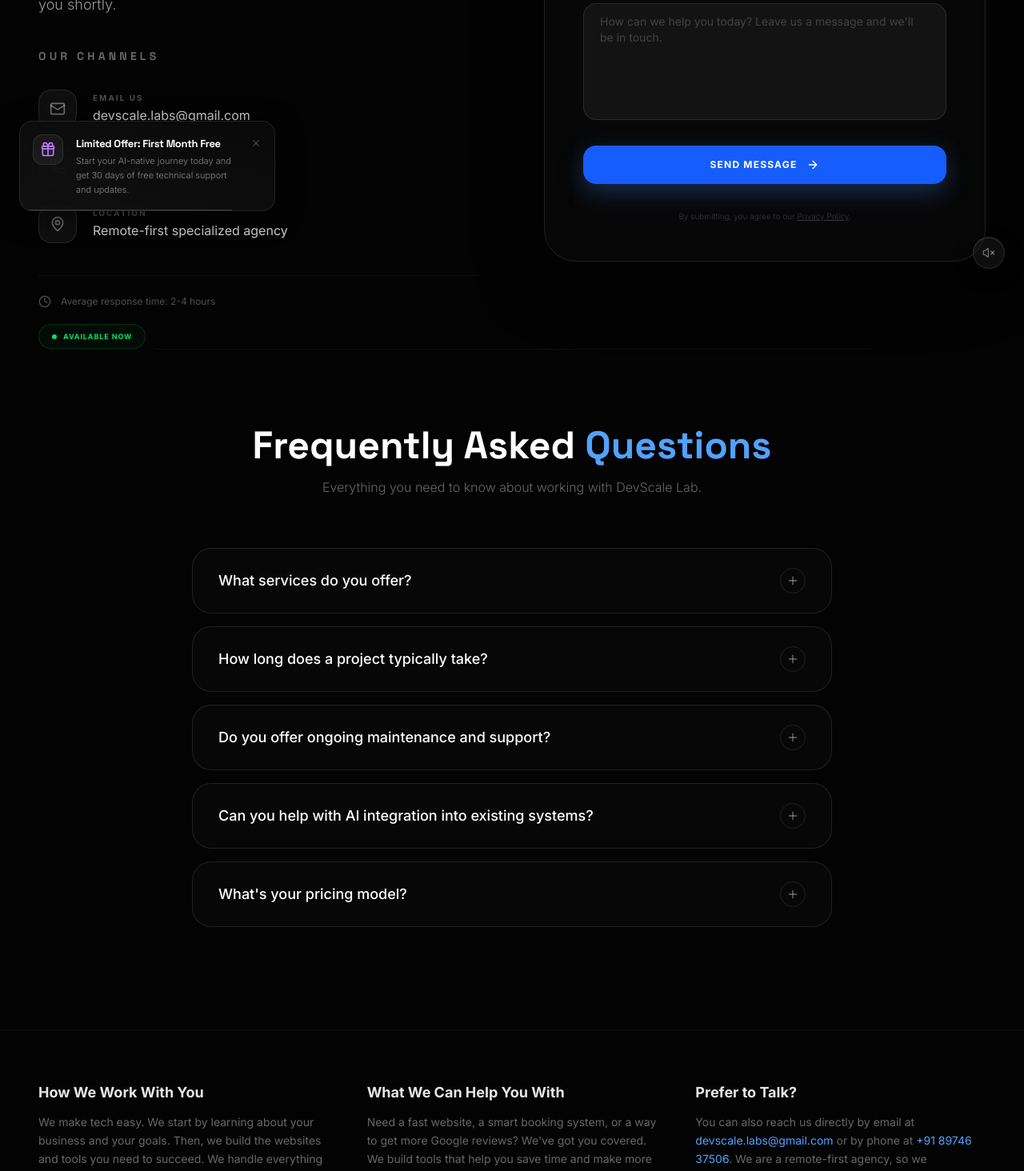
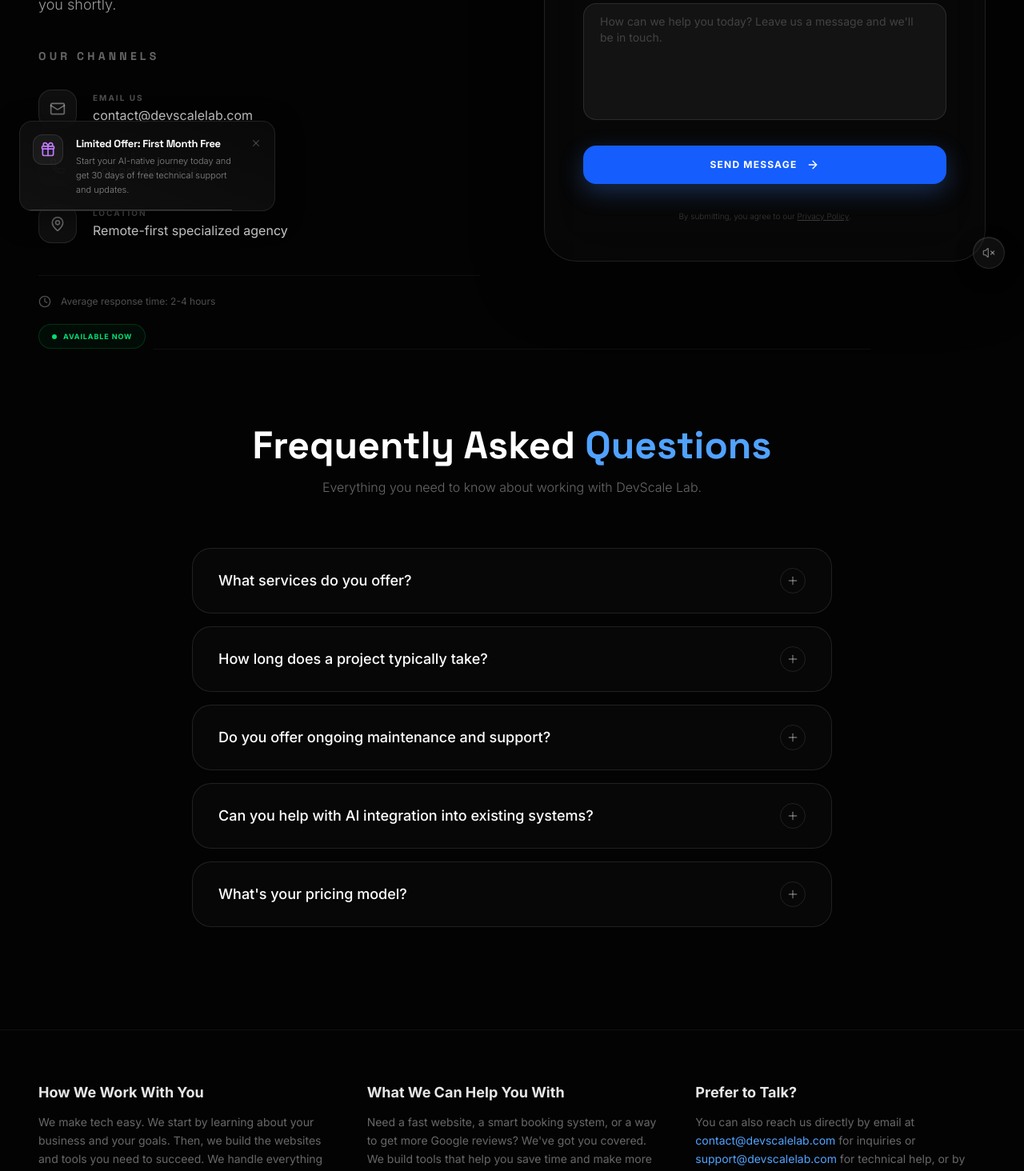
Before and after one commit to Sayan-CtrlZ/Devscale, a Next.js app: page /contact in a window 1280 px wide. Shown: the part 440-1904 px from the top of the page at 80% size. Built offline with nearby package versions, Linux system fonts and the light colour scheme.

Commit message:
emails updated

```diff
--- a/src/app/book/page.tsx
+++ b/src/app/book/page.tsx
@@ -246,7 +246,7 @@
                             <div>
                                 <h3 className="font-bold mb-1 text-black dark:text-white transition-colors">Direct Inquiry</h3>
                                 <p className="text-xs text-black/40 dark:text-white/40 mb-3 transition-colors">Skip the form and send us a direct brief via email.</p>
-                                <a href="mailto:devscale.labs@gmail.com" className="text-sm text-blue-600 dark:text-blue-400 font-bold hover:text-blue-700 dark:hover:text-blue-300 transition-colors">devscale.labs@gmail.com</a>
+                                <a href="mailto:contact@devscalelab.com" className="text-sm text-blue-600 dark:text-blue-400 font-bold hover:text-blue-700 dark:hover:text-blue-300 transition-colors">contact@devscalelab.com</a>
                             </div>
                         </div>
 
@@ -257,7 +257,7 @@
                             <div>
                                 <h3 className="font-bold mb-1 text-black dark:text-white transition-colors">Technical Support</h3>
                                 <p className="text-xs text-black/40 dark:text-white/40 mb-3 transition-colors">Already building with us? Get dedicated technical support.</p>
-                                <a href="mailto:devscale.labs@gmail.com" className="text-sm text-blue-600 dark:text-blue-400 font-bold hover:text-blue-700 dark:hover:text-blue-300 transition-colors">devscale.labs@gmail.com</a>
+                                <a href="mailto:support@devscalelab.com" className="text-sm text-blue-600 dark:text-blue-400 font-bold hover:text-blue-700 dark:hover:text-blue-300 transition-colors">support@devscalelab.com</a>
                             </div>
                         </div>
                     </div>
--- a/src/app/contact/page.tsx
+++ b/src/app/contact/page.tsx
@@ -130,7 +130,7 @@
                             </div>
                             <div>
                                 <h3 className="text-[10px] uppercase tracking-[0.2em] font-bold text-black/30 dark:text-white/30 mb-0.5 transition-colors">Email Us</h3>
-                                <a href="mailto:devscale.labs@gmail.com" className="text-base text-black/80 dark:text-white/80 hover:text-black dark:hover:text-white transition-colors">devscale.labs@gmail.com</a>
+                                <span className="text-base text-black/80 dark:text-white/80 transition-colors">contact@devscalelab.com</span>
                             </div>
                         </div>
 
@@ -287,7 +287,7 @@
                     <div>
                         <h3 className="text-lg font-bold mb-3 text-black/90 dark:text-white/90 transition-colors">Prefer to Talk?</h3>
                         <p className="text-black/40 dark:text-white/40 text-sm leading-relaxed transition-colors">
-                            You can also reach us directly by email at <a href="mailto:devscale.labs@gmail.com" className="text-blue-600 dark:text-blue-400 hover:text-blue-700 dark:hover:text-blue-300 transition-colors">devscale.labs@gmail.com</a> or by phone at <a href="tel:+918974637506" className="text-blue-600 dark:text-blue-400 hover:text-blue-700 dark:hover:text-blue-300 transition-colors">+91 89746 37506</a>. We are a remote-first agency, so we collaborate with clients worldwide across all time zones.
+                            You can also reach us directly by email at <span className="text-blue-600 dark:text-blue-400">contact@devscalelab.com</span> for inquiries or <span className="text-blue-600 dark:text-blue-400">support@devscalelab.com</span> for technical help, or by phone at <a href="tel:+918974637506" className="text-blue-600 dark:text-blue-400 hover:text-blue-700 dark:hover:text-blue-300 transition-colors">+91 89746 37506</a>. We are a remote-first agency, so we collaborate with clients worldwide across all time zones.
                         </p>
                     </div>
                 </div>
--- a/src/app/privacy/page.tsx
+++ b/src/app/privacy/page.tsx
@@ -65,7 +65,7 @@
 
                     <section className="mt-8 pt-8 border-t border-black/10 dark:border-white/10 transition-colors">
                         <p>If you have any questions about this Privacy Policy, the practices of this site, or your dealings with DevScale Lab, please contact us at:</p>
-                        <p className="mt-2 text-black dark:text-white font-medium transition-colors">devscale.labs@gmail.com</p>
+                        <p className="mt-2 text-black dark:text-white font-medium transition-colors">contact@devscalelab.com</p>
                     </section>
                 </div>
             </div>
--- a/src/app/robots.ts
+++ b/src/app/robots.ts
@@ -7,7 +7,7 @@
         rules: {
             userAgent: '*',
             allow: '/',
-            disallow: ['/private/'],
+            disallow: ['/private/', '/cdn-cgi/'],
         },
         sitemap: `${BASE_URL}/sitemap.xml`,
     };
```
